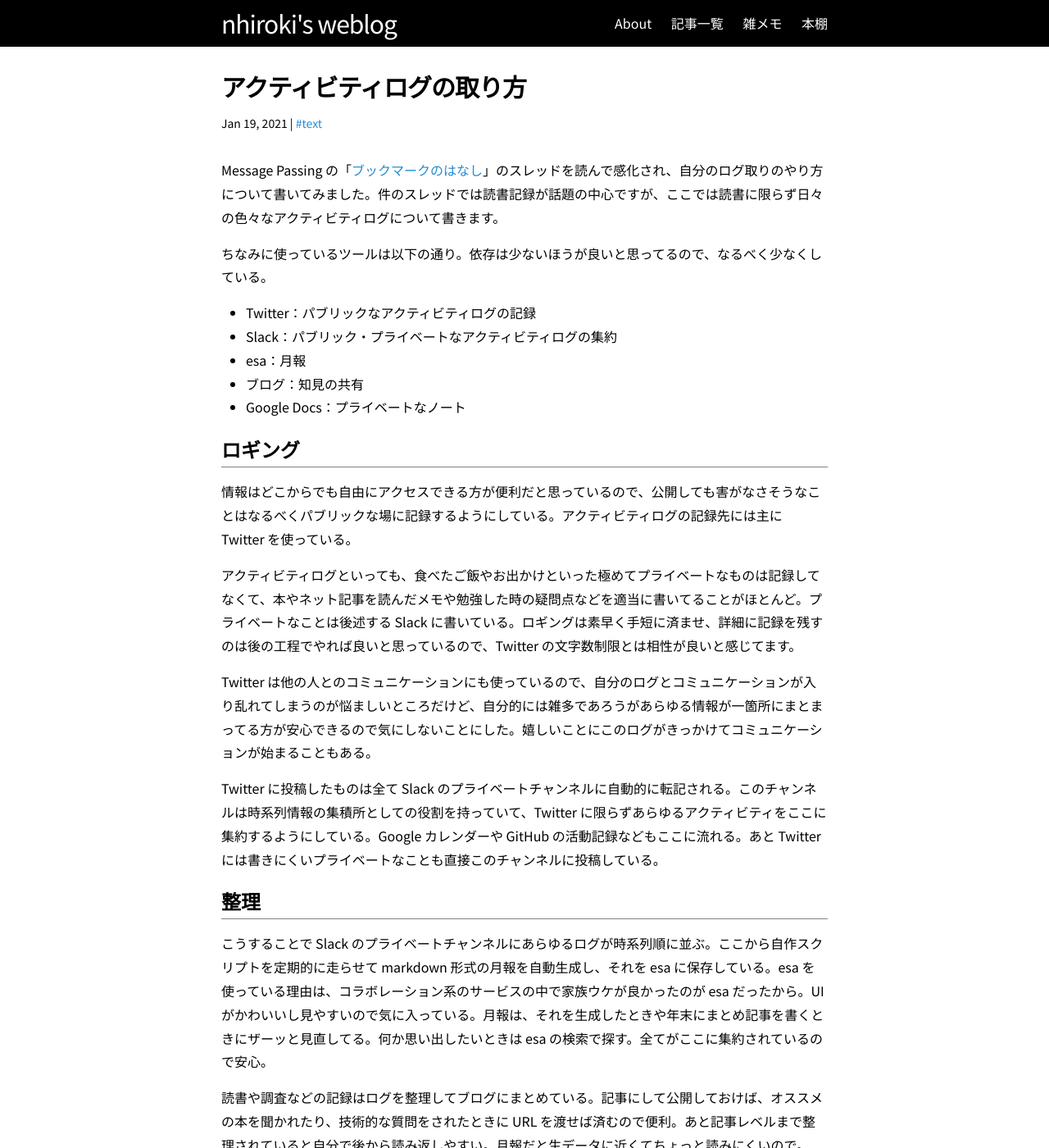
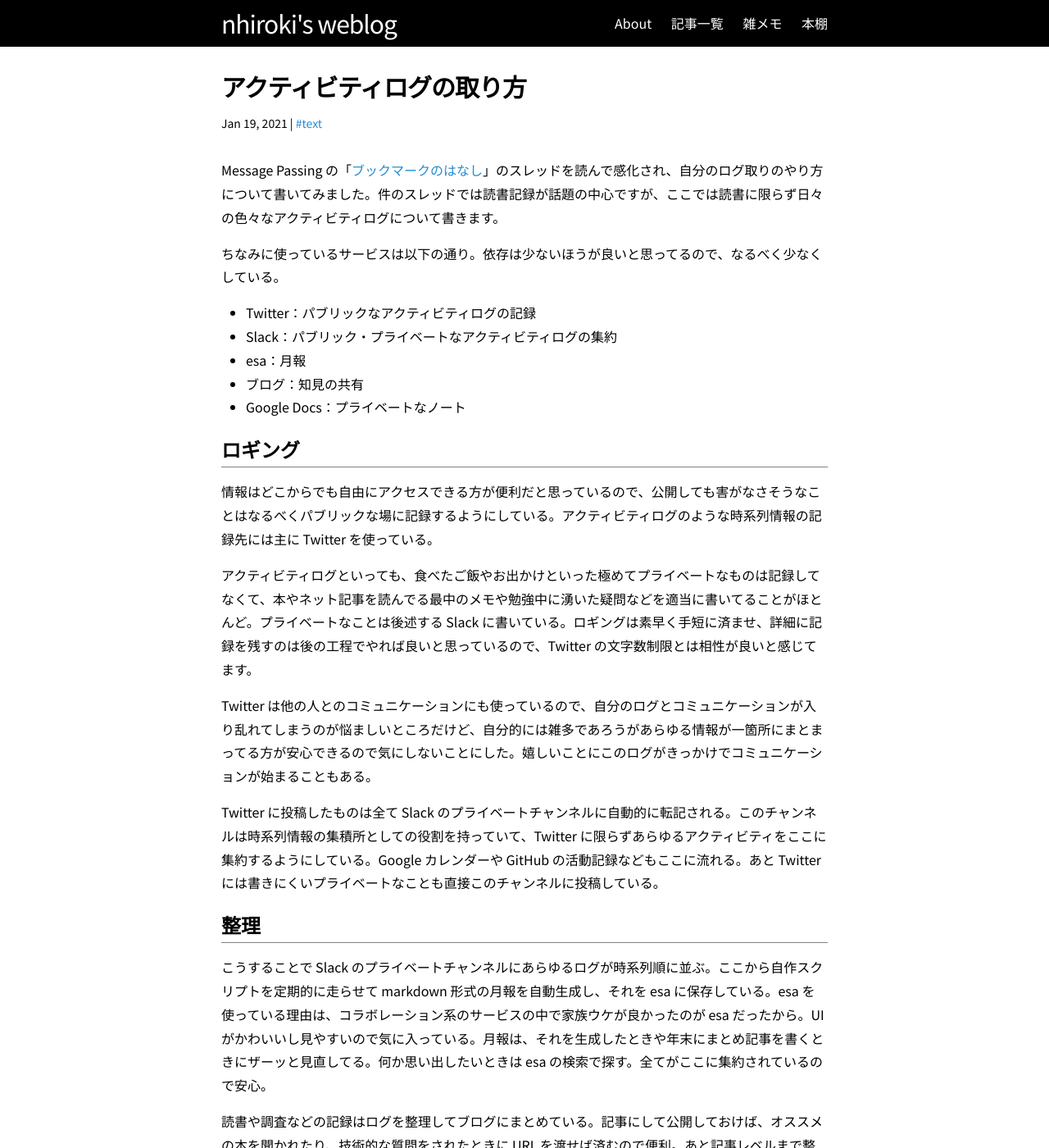
Before and after one commit to nhiroki/nhiroki.github.io, a Jekyll site: the page built from _posts/2021-01-19-logging-activities.md, in a window 1280 px wide and 1400 px high. Shown: the whole window at 82% size. Built offline with Jekyll 4.4.1, drawn with Linux system fonts in a browser that asks for light colours; comment, search, counter and statistics services are not loaded; some of the changed text lies outside the part shown.

Commit message:
Editorial fix

```diff
--- a/_posts/2021-01-19-logging-activities.md
+++ b/_posts/2021-01-19-logging-activities.md
@@ -8,7 +8,7 @@
 
 Message Passing の「[ブックマークのはなし](https://messagepassing.github.io/005-bookmark/01-morrita/)」のスレッドを読んで感化され、自分のログ取りのやり方について書いてみました。件のスレッドでは読書記録が話題の中心ですが、ここでは読書に限らず日々の色々なアクティビティログについて書きます。
 
-ちなみに使っているツールは以下の通り。依存は少ないほうが良いと思ってるので、なるべく少なくしている。
+ちなみに使っているサービスは以下の通り。依存は少ないほうが良いと思ってるので、なるべく少なくしている。
 
 - Twitter：パブリックなアクティビティログの記録
 - Slack：パブリック・プライベートなアクティビティログの集約
@@ -18,11 +18,11 @@
 
 # ロギング
 
-情報はどこからでも自由にアクセスできる方が便利だと思っているので、公開しても害がなさそうなことはなるべくパブリックな場に記録するようにしている。アクティビティログの記録先には主に Twitter を使っている。
+情報はどこからでも自由にアクセスできる方が便利だと思っているので、公開しても害がなさそうなことはなるべくパブリックな場に記録するようにしている。アクティビティログのような時系列情報の記録先には主に Twitter を使っている。
 
-アクティビティログといっても、食べたご飯やお出かけといった極めてプライベートなものは記録してなくて、本やネット記事を読んだメモや勉強した時の疑問点などを適当に書いてることがほとんど。プライベートなことは後述する Slack に書いている。ロギングは素早く手短に済ませ、詳細に記録を残すのは後の工程でやれば良いと思っているので、Twitter の文字数制限とは相性が良いと感じてます。
+アクティビティログといっても、食べたご飯やお出かけといった極めてプライベートなものは記録してなくて、本やネット記事を読んでる最中のメモや勉強中に湧いた疑問などを適当に書いてることがほとんど。プライベートなことは後述する Slack に書いている。ロギングは素早く手短に済ませ、詳細に記録を残すのは後の工程でやれば良いと思っているので、Twitter の文字数制限とは相性が良いと感じてます。
 
-Twitter は他の人とのコミュニケーションにも使っているので、自分のログとコミュニケーションが入り乱れてしまうのが悩ましいところだけど、自分的には雑多であろうがあらゆる情報が一箇所にまとまってる方が安心できるので気にしないことにした。嬉しいことにこのログがきっかけてコミュニケーションが始まることもある。
+Twitter は他の人とのコミュニケーションにも使っているので、自分のログとコミュニケーションが入り乱れてしまうのが悩ましいところだけど、自分的には雑多であろうがあらゆる情報が一箇所にまとまってる方が安心できるので気にしないことにした。嬉しいことにこのログがきっかけでコミュニケーションが始まることもある。
 
 Twitter に投稿したものは全て Slack のプライベートチャンネルに自動的に転記される。このチャンネルは時系列情報の集積所としての役割を持っていて、Twitter に限らずあらゆるアクティビティをここに集約するようにしている。Google カレンダーや GitHub の活動記録などもここに流れる。あと Twitter には書きにくいプライベートなことも直接このチャンネルに投稿している。
 
@@ -44,8 +44,8 @@
 
 # 雑感
 
-昔はこういうログ取りを全然してなかったんですが、後々何も思い出せなくて「自分の人生は一体何なんだ」って虚しさを感じることが増えたので、なるべく活動記録を取るようにしています。とはいえ、家族イベントなどのプライベートなログを取り損ねていることが多いので改善の余地がある。その分、写真とか動画を撮ってはいるけど・・・。
+昔はこういうログ取りを全然してなかったんですが、後々何も思い出せなくて「自分の人生は一体何なんだ」って虚しさを感じることが増えたので、なるべく活動記録を取るようにしている。とはいえ、家族イベントや子どもの成長などのプライベートなログを取り損ねていることが多いので改善の余地がある。その分、写真とか動画を撮ってはいるけど・・・。
 
-ちなみに仕事では毎日の作業ログ (書いたパッチとか参加したミーティングとか読んだ design doc とか) を Google Docs にひたすら書き連ねてます。一年単位でファイルを分けてるんですが、年末に近づくと分量が増えて読み込むのに一苦労する。もっと分けるべきな気もするけど、なるべく一箇所にまとめたい派なので悩ましい。仕事がオープンソースという利点を生かして、今年は公開可能なものは今まで以上にパブリックな場に残していきたい。
+ちなみに仕事では毎日の作業ログ (書いたパッチとか参加したミーティングとか読んだ design doc とか) を Google Docs にひたすら書き連ねている。一年単位でファイルを分けてるんですが、年末に近づくと文量が増えて表示するのに一苦労する。もっと分けるべきな気もするけど、なるべく一箇所にまとめたい派なので悩ましい。仕事がオープンソースという利点を生かして、公開可能なものはもっとパブリックな場に記録していきたい。
 
-この記事を書いていて、自分は「情報が一箇所に集約されていて、それが秩序立てて整理されている」という状態に安心感を覚えるということが分かった。どこぞの会社のミッションステートメントみたいだな。
+この記事を書いていて、自分は「情報が一箇所に集約されていて、それが秩序立てて整理されている」という状態に安心感を覚えるということが分かった。どこぞの検索会社のミッションステートメントみたいだな。
```
